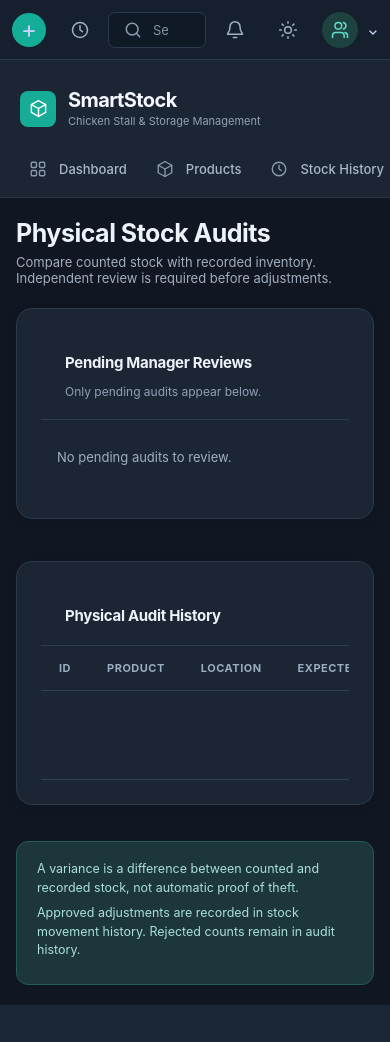
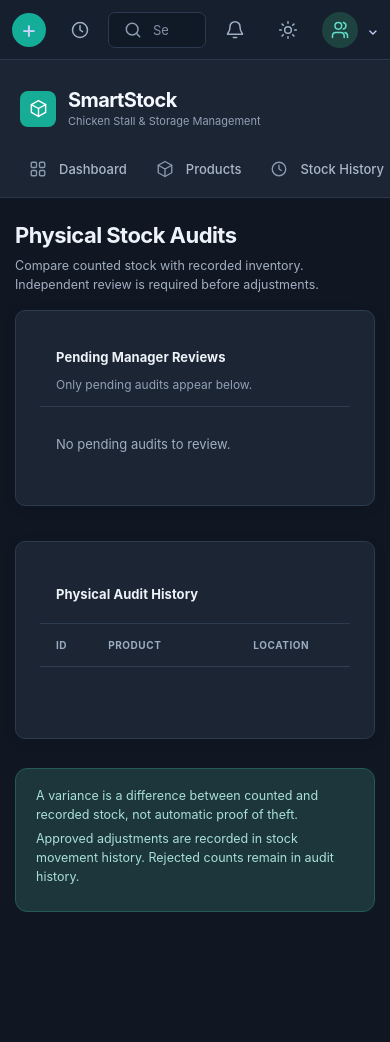
Before and after one commit to Jireh021426/SmartStock, a Spring Boot app: page /audits in a window 390 px wide. Before the commit the page ends 1005 px from the top, so only its background shows below. Run offline with Spring Boot 4, Linux system fonts and the light colour scheme; the visitor is signed in with stand-in values (Sample User, id 1); data that the repository does not hold is empty; some of the project's set-up classes (security, data sources, template engines, error pages and the like) are left out, and stand-ins take their place; database files in the repository are not loaded; some libraries are stand-ins or nearby versions.

Commit message:
Enhance audits page layout: improve responsiveness, readability, and maintainability of audit trail display

```diff
--- a/src/main/resources/static/css/audits.css
+++ b/src/main/resources/static/css/audits.css
@@ -58,3 +58,135 @@
 :root[data-theme="dark"] .audits-page .btn-reject {color:#fb7185}
 :root[data-theme="dark"] .audits-page .btn-approve {color:#34d399}
 @media(max-width:760px){.audits-page{padding:20px 16px}.audits-page .form-grid{grid-template-columns:1fr}.audits-page .panel-body{padding:16px}.audits-page .rc-details{grid-template-columns:1fr}.audits-page .rc-actions .btn{flex:1}}
+
+/* ============================================================
+   SmartStock Audits — viewport layout and readable audit trail
+   Preserves all thirteen audit fields and all review actions.
+   The fixed site topbar is NOT this page's local .topbar.
+   ============================================================ */
+body > main.audits-page {
+    width: 100%;
+    max-width: none;
+    min-width: 0;
+    min-height: 100vh;
+    height: auto;
+    overflow: visible;
+    padding: 95px 28px 42px;
+    gap: 20px;
+}
+
+/* Global .topbar can be fixed-position; this title row must be in flow. */
+body > main.audits-page > .topbar {
+    position: static;
+    inset: auto;
+    top: auto;
+    left: auto;
+    right: auto;
+    bottom: auto;
+    z-index: auto;
+    width: auto;
+    height: auto;
+    min-height: 0;
+    max-width: none;
+    margin: 0;
+    padding: 0;
+    border: 0;
+    background: transparent;
+    box-shadow: none;
+    transform: none;
+}
+body > main.audits-page > .topbar .page-title {
+    margin: 0;
+    font-size: 25px;
+    line-height: 1.2;
+    letter-spacing: -.025em;
+}
+body > main.audits-page > .topbar .page-sub {
+    margin-top: 7px;
+    font-size: 12.5px;
+    line-height: 1.55;
+    max-width: 72ch;
+}
+
+body > main.audits-page > .panel {
+    min-width: 0;
+    border-radius: 10px;
+}
+body > main.audits-page .panel-head {
+    min-height: 58px;
+    padding: 15px 20px;
+}
+body > main.audits-page .panel-head h3 {
+    font-size: 13px;
+    letter-spacing: .005em;
+}
+
+/* A 13-column audit log cannot fit at 1200px without damaging legibility.
+   Let the table itself scroll while the sidebar and page stay in place. */
+body > main.audits-page .table-wrap {
+    width: 100%;
+    max-width: 100%;
+    min-width: 0;
+    overflow-x: auto;
+    overflow-y: hidden;
+    overscroll-behavior-x: contain;
+    scrollbar-width: thin;
+}
+body > main.audits-page .table-wrap table {
+    width: 100%;
+    min-width: 1840px;
+    border-collapse: collapse;
+    table-layout: auto;
+}
+body > main.audits-page .table-wrap :is(th, td) {
+    padding: 14px 16px;
+    line-height: 1.48;
+    vertical-align: middle;
+    overflow-wrap: normal;
+    word-break: normal;
+}
+body > main.audits-page .table-wrap th {
+    font-size: 10px;
+    white-space: nowrap;
+    letter-spacing: .055em;
+}
+body > main.audits-page .table-wrap td {
+    font-size: 12.5px;
+    white-space: nowrap;
+}
+/* Audit narrative is readable, not stacked into individual words. */
+body > main.audits-page .table-wrap :is(th, td):nth-child(12),
+body > main.audits-page .table-wrap :is(th, td):nth-child(13) {
+    min-width: 225px;
+    max-width: 310px;
+    white-space: normal;
+    overflow-wrap: anywhere;
+}
+body > main.audits-page .table-wrap :is(th, td):nth-child(2),
+body > main.audits-page .table-wrap :is(th, td):nth-child(3),
+body > main.audits-page .table-wrap :is(th, td):nth-child(7),
+body > main.audits-page .table-wrap :is(th, td):nth-child(10) {
+    min-width: 120px;
+    white-space: normal;
+}
+body > main.audits-page .table-wrap tr:last-child td {
+    border-bottom: none;
+}
+body > main.audits-page .table-wrap .status-badge {
+    white-space: nowrap;
+}
+
+@media (max-width: 1099px) {
+    body > main.audits-page { padding: 28px 20px 38px; }
+}
+@media (max-width: 760px) {
+    body > main.audits-page { padding: 24px 15px 32px; gap: 15px; }
+    body > main.audits-page > .topbar .page-title { font-size: 22px; }
+    body > main.audits-page .panel-head { padding: 14px 16px; }
+    body > main.audits-page .table-wrap table { min-width: 1840px; }
+}
+@media print {
+    body > main.audits-page { padding: 12px 0; }
+    body > main.audits-page .table-wrap { overflow: visible; }
+    body > main.audits-page .table-wrap table { min-width: 0; }
+}
```
